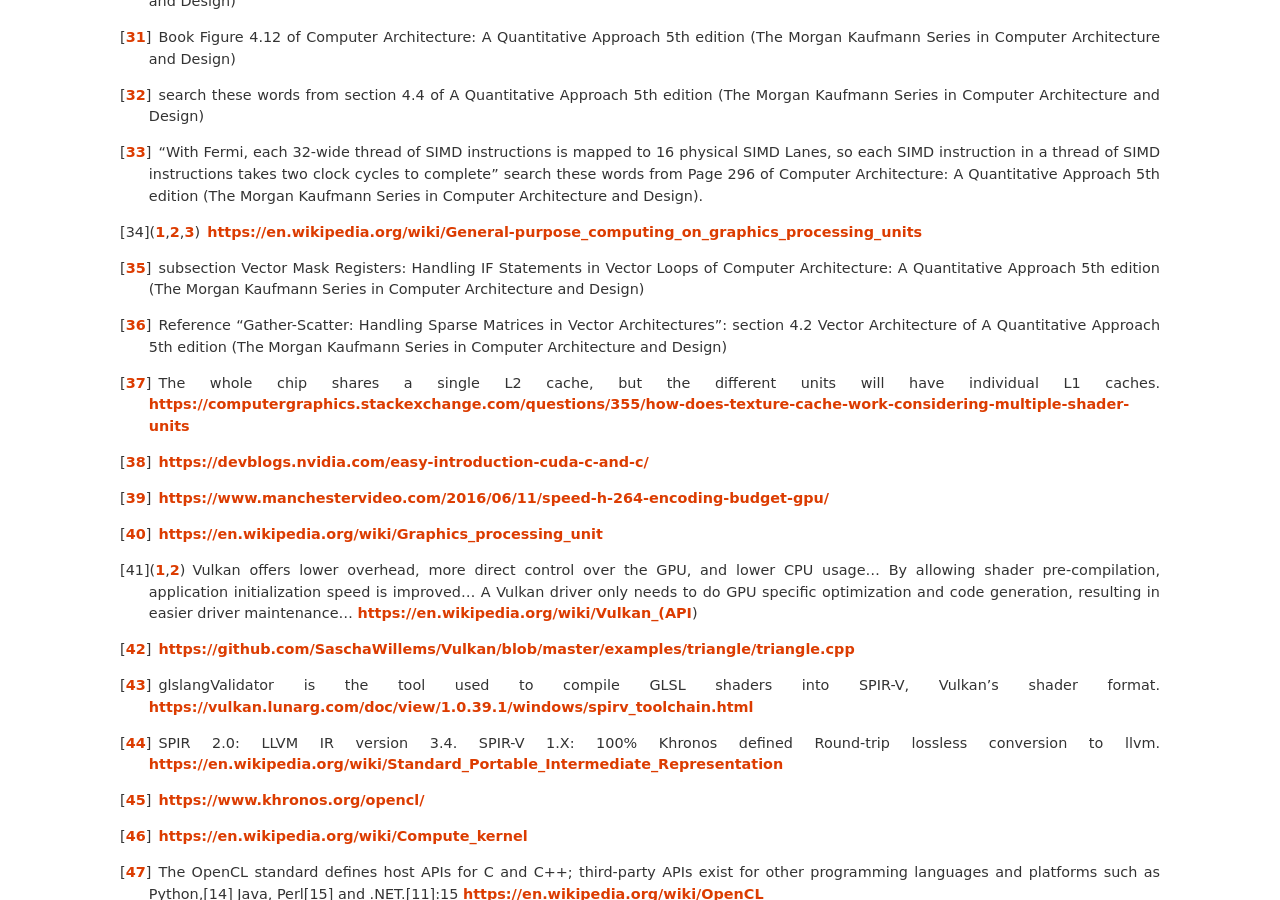
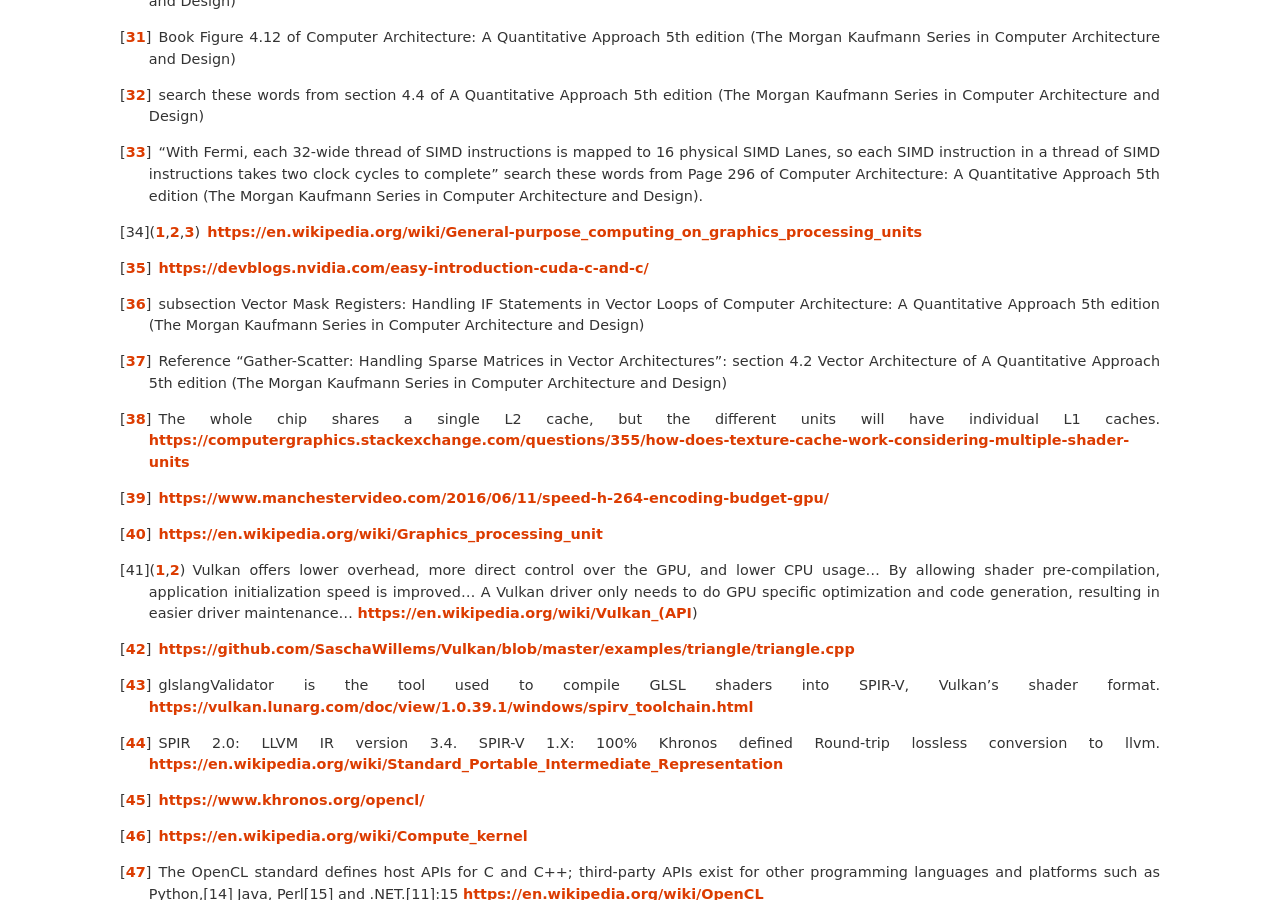
Before and after one commit to Jonathan2251/lbd, a Sphinx documentation site: the page built from source/gpu.rst, in a window 1280 px wide and 900 px high, scrolled down 12892 px. Built offline with Sphinx 7.4.7, drawn with Linux system fonts in a browser that asks for light colours; pages that are not in the unit, such as notebooks, are missing from menus; some of the changed lines change nothing that is shown; some of the changed text lies outside the part shown.

```diff
--- a/source/gpu.rst
+++ b/source/gpu.rst
@@ -605,6 +605,8 @@
 
 .. [#gpgpuwiki] https://en.wikipedia.org/wiki/General-purpose_computing_on_graphics_processing_units
 
+.. [#cudaex] https://devblogs.nvidia.com/easy-introduction-cuda-c-and-c/
+
 .. [#VMR] subsection Vector Mask Registers: Handling IF Statements in Vector Loops of Computer Architecture: A Quantitative Approach 5th edition (The
        Morgan Kaufmann Series in Computer Architecture and Design)
 
@@ -612,8 +614,6 @@
        Morgan Kaufmann Series in Computer Architecture and Design)
 
 .. [#shadingl1] The whole chip shares a single L2 cache, but the different units will have individual L1 caches. https://computergraphics.stackexchange.com/questions/355/how-does-texture-cache-work-considering-multiple-shader-units
-
-.. [#cudaex] https://devblogs.nvidia.com/easy-introduction-cuda-c-and-c/
 
 .. [#mpeg4speedup] https://www.manchestervideo.com/2016/06/11/speed-h-264-encoding-budget-gpu/
 
```
